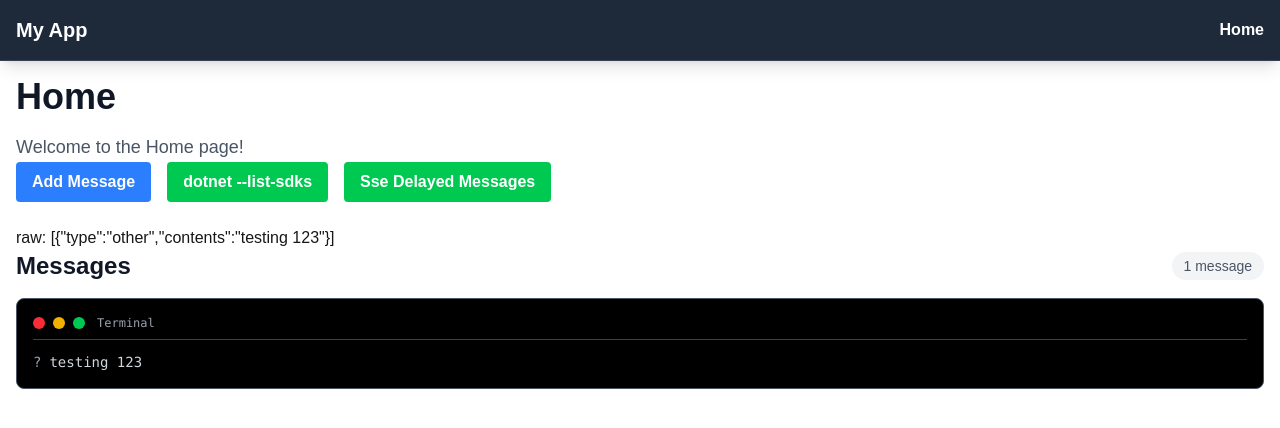
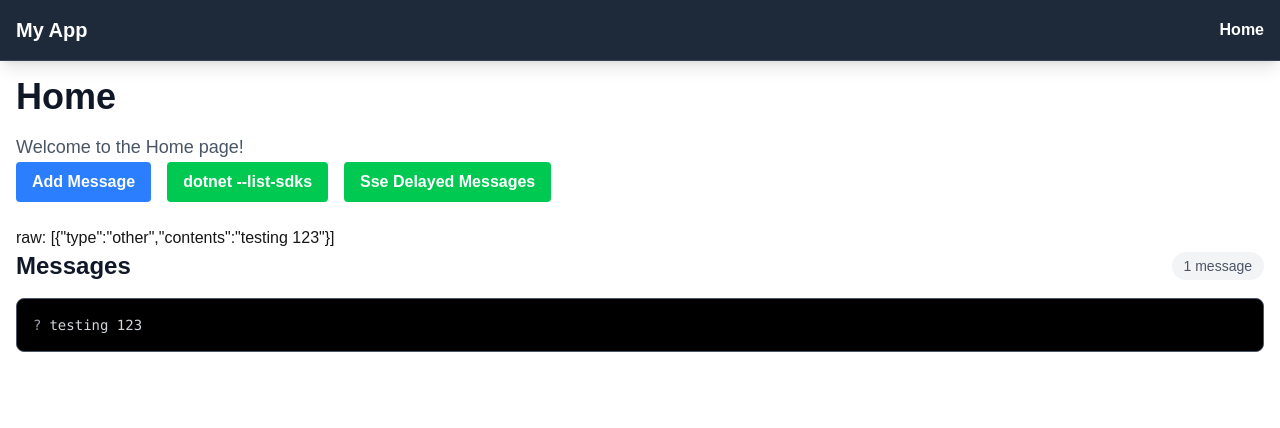
Before and after one commit to merklegroot/hudsse, a Next.js app: page /home in a window 1280 px wide. Both pictures are taken after a click on the button "Add Message". Shown: the top 428 px of the page. Built offline with nearby package versions, Linux system fonts and the light colour scheme.

Commit message:
more terminal cleanup

```diff
--- a/components/MessageList.tsx
+++ b/components/MessageList.tsx
@@ -71,10 +71,12 @@ function MessageItem({ message }: { message: SseMessage }) {
   return (
     <div className="font-mono text-sm">
       <div className="flex items-start">
-        {message.type !== 'stdout' && (
+        {message.type !== 'stdout' ? (
           <span className={`${getTypeColor(message.type)} mr-2 select-none`}>
             {getPromptSymbol(message.type)}
           </span>
+        ) : (
+          <span className="mr-2 select-none text-transparent">$</span>
         )}
         <div className="flex-1 text-gray-300 whitespace-pre-wrap break-words">
           {message.contents}
@@ -86,15 +88,7 @@ function MessageItem({ message }: { message: SseMessage }) {
 
 function SimpleMessageView({ messages }: { messages: SseMessage[] }) {
   return (
-    <div className="bg-black border border-gray-600 rounded-lg p-4 font-mono text-sm">
-      <div className="flex items-center mb-3 pb-2 border-b border-gray-700">
-        <div className="flex space-x-2">
-          <div className="w-3 h-3 bg-red-500 rounded-full"></div>
-          <div className="w-3 h-3 bg-yellow-500 rounded-full"></div>
-          <div className="w-3 h-3 bg-green-500 rounded-full"></div>
-        </div>
-        <span className="ml-3 text-gray-400 text-xs">Terminal</span>
-      </div>
+    <div className="bg-black border border-gray-600 rounded-lg p-4 text-sm" style={{ fontFamily: 'Monaco, Menlo, "Ubuntu Mono", "Roboto Mono", Consolas, "Liberation Mono", "Courier New", monospace' }}>
       <div className="space-y-1">
         {messages.map((message: SseMessage, index) => (
           <MessageItem key={index} message={message} />
```
